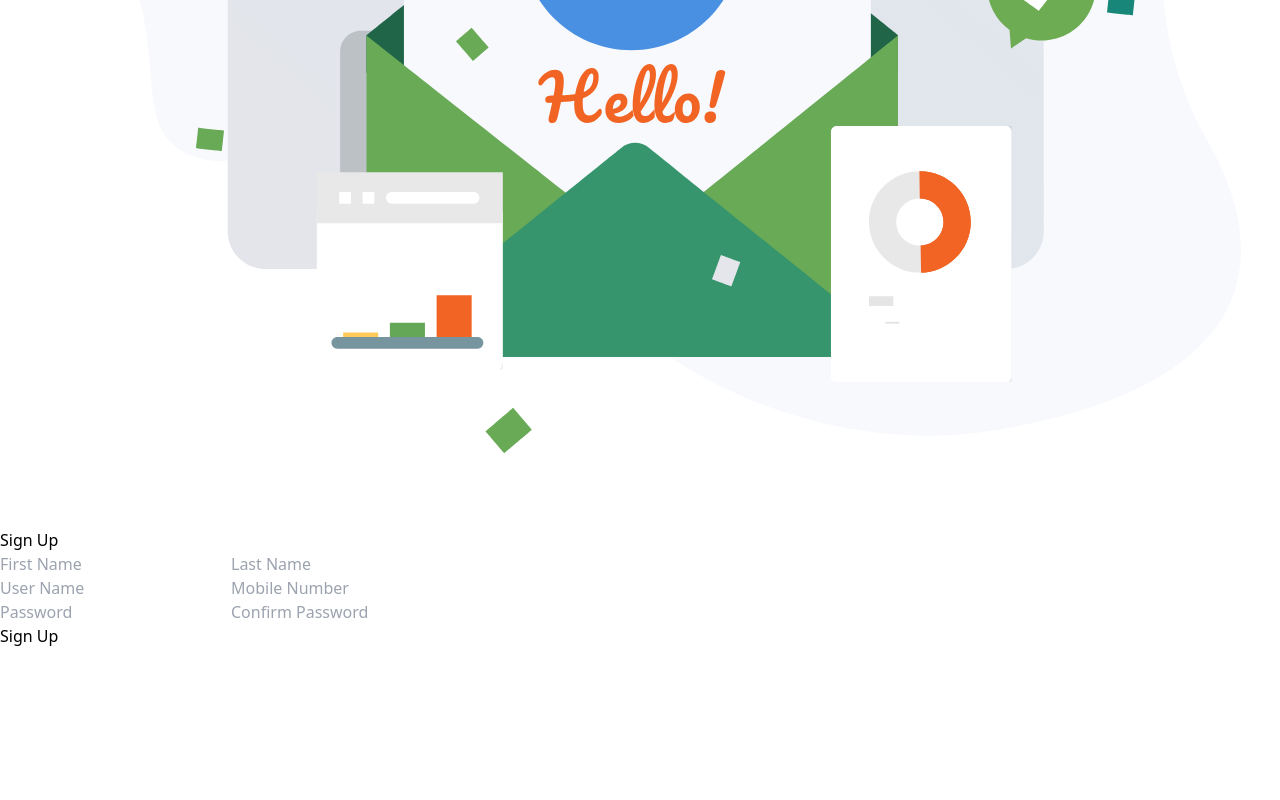
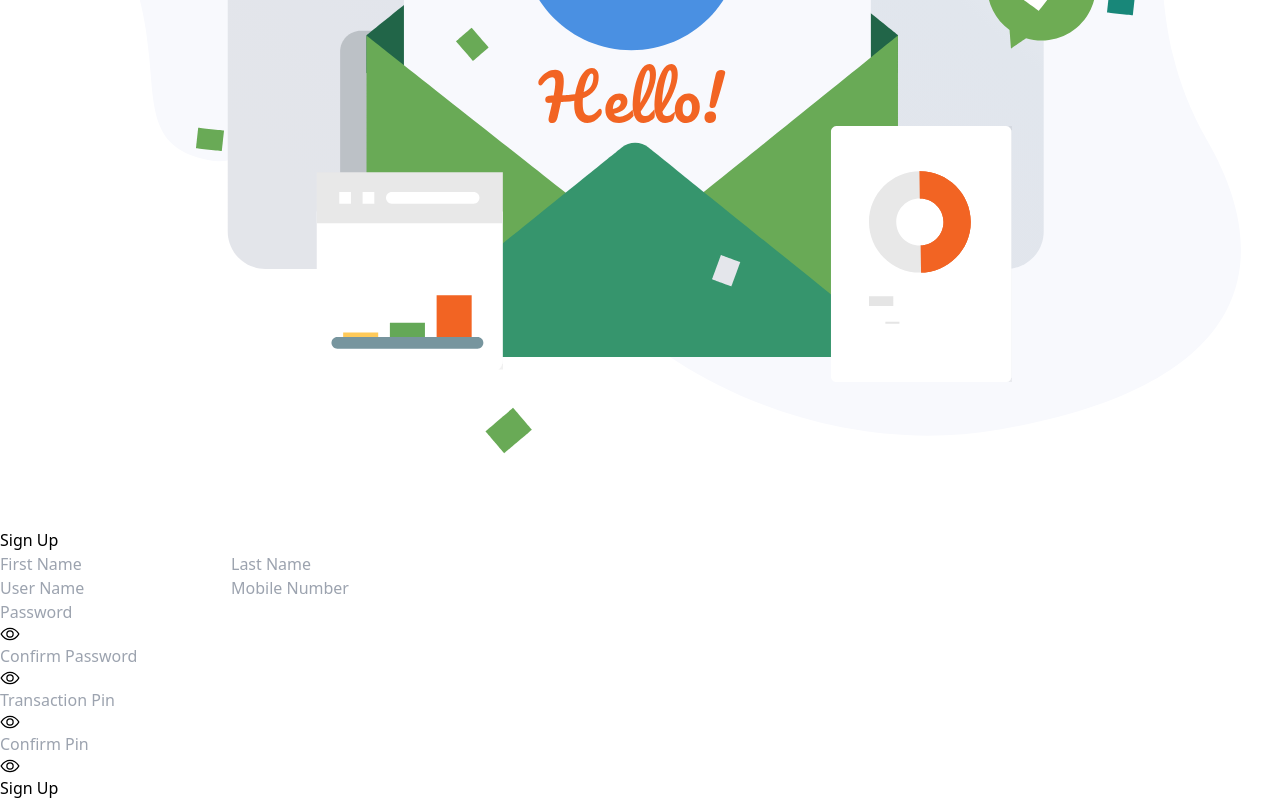
Before and after one commit to abhinav020104/PocketPals, a React app: page /signup in a window 1280 px wide. Shown: the part 501-1301 px from the top of the page. Before the commit the page ends 1149 px from the top, so only its background shows below. Built offline with nearby package versions, Linux system fonts and the light colour scheme; no server answers; the HTML template or start-up script is replaced by a standard one.

Commit message:
signup form updated !

```diff
--- a/src/Components/NavBar.jsx
+++ b/src/Components/NavBar.jsx
@@ -12,7 +12,7 @@ function NavBar(){
         localStorage.clear();
     }
     return(
-    <div className="  bg-slate-500 h-14  border-b-2 border-blue-100 flex items-center justify-center">
+    <div className="  bg-slate-500 h-20  border-b-2 border-blue-100 flex items-center justify-center">
         <div className=" w-[90%] h-full flex items-center justify-between mx-auto">
             <div className=" font-bold text-3xl text-white p-2 cursor-pointer"><a href="/">PayTm</a></div>
             <div>
--- a/src/Components/SignUp.jsx
+++ b/src/Components/SignUp.jsx
@@ -15,6 +15,10 @@ function SignUp(){
     const [signUpData , setSignUpData] = useState({});
     const [signUp , setSignUp] =  useRecoilState(signUpAtom);
     const [otpVerificationData , setotpVerificatonData]= useRecoilState(otpVerificationAtom);
+    const [showPassword , setShowPassword] = useState(false);
+    const [showConfirmPassword , setShowConfirmPassword] = useState(false);
+    const [showPin , setShowPin] = useState(false);
+    const [showConfirmPin , setShowConfirmPin] = useState(false);
     const naviagte  = useNavigate();
     const token = useRecoilValue(tokenAtom)
     const changeHandler = (e)=>{
@@ -69,8 +73,56 @@ function SignUp(){
                                 <input type="text" className=" p-1 border border-black text-center " placeholder="Mobile Number" onChange={changeHandler} name="MobileNumber"/>
                             </div>
                             <div className=" flex gap-5 items-center justify-around">
-                                <input type="text" className=" p-1 border border-black text-center" placeholder="Password" onChange={changeHandler} name="Password"/>
-                                <input type="text" className=" p-1 border border-black text-center" placeholder="Confirm Password" onChange={changeHandler} name="ConfirmPassword"/>
+                                <div className="flex relative">
+                                     <input type={showPassword ? `text` : `password`} className=" p-1 border border-black text-center" placeholder="Password" onChange={changeHandler} name="Password"/>
+                                     <div>
+                                        {
+                                            !showPassword ? (<IoEyeOutline className="cursor-pointer absolute left-[163px] top-[7px]" size={20} onClick={()=>{
+                                                setShowPassword(!showPassword);
+                                            }}></IoEyeOutline>) : (<IoEyeOffOutline className="cursor-pointer absolute left-[163px] top-[7px]" size={20}onClick={()=>{
+                                                setShowPassword(!showPassword);
+                                            }}></IoEyeOffOutline>)
+                                        }
+                                     </div>
+                                </div>
+                                <div className="flex relative">
+                                <input type={showConfirmPassword ? `text` : `password`} className=" p-1 border border-black text-center" placeholder="Confirm Password" onChange={changeHandler} name="ConfirmPassword"/>
+                                <div>
+                                        {
+                                            !showConfirmPassword ? (<IoEyeOutline className="cursor-pointer absolute left-[164px] top-[7px]" size={20} onClick={()=>{
+                                                setShowConfirmPassword(!showConfirmPassword )
+                                            }}></IoEyeOutline>) : (<IoEyeOffOutline className="cursor-pointer absolute left-[164px] top-[7px]" size={20} onClick={()=>{
+                                                setShowConfirmPassword(!showConfirmPassword)
+                                            }}></IoEyeOffOutline>)
+                                        }
+                                </div>
+                                </div>
+                            </div>
+                            <div className=" flex gap-5 items-center justify-around">
+                                <div className="flex relative">
+                                    <input type={showPin ? `text` : `password`} className=" p-1 border border-black text-center" placeholder="Transaction Pin" onChange={changeHandler} name="TPIN"/>
+                                    <div>
+                                        {
+                                            !showPin ? (<IoEyeOutline className="cursor-pointer absolute left-[163px] top-[7px]" size={20} onClick={()=>{
+                                                setShowPin(!showPin);
+                                            }}></IoEyeOutline>) : (<IoEyeOffOutline className="cursor-pointer absolute left-[163px] top-[7px]" size={20}onClick={()=>{
+                                                setShowPin(!showPin);
+                                            }}></IoEyeOffOutline>)
+                                        }
+                                     </div>
+                                </div>
+                                <div className=" flex relative">
+                                <input type={showConfirmPin ? `text1` : `password`} className=" p-1 border border-black text-center" placeholder="Confirm Pin" onChange={changeHandler} name="ConfirmTPIN"/>
+                                <div>
+                                        {
+                                            !showConfirmPin ? (<IoEyeOutline className="cursor-pointer absolute left-[163px] top-[7px]" size={20} onClick={()=>{
+                                                setShowConfirmPin(!showConfirmPin);
+                                            }}></IoEyeOutline>) : (<IoEyeOffOutline className="cursor-pointer absolute left-[163px] top-[7px]" size={20}onClick={()=>{
+                                                setShowConfirmPin(!showConfirmPin);
+                                            }}></IoEyeOffOutline>)
+                                        }
+                                </div>
+                                </div>
                             </div>
                         </div>
                     </form>
```
